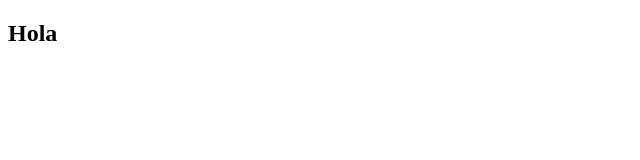
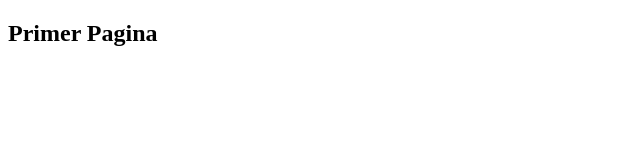
Before and after one commit to hrogeliosc/git-curso-youtube, a plain HTML site: page index.html in a window 1280 px wide. Shown: the whole page, without its empty margins (0-640 px from the left). Drawn offline with Linux system fonts and the light colour scheme.

Commit message:
ahora el index tiene un cambio

```diff
--- a/index.html
+++ b/index.html
@@ -8,7 +8,7 @@
 </head>
 <body>
 
-    <h2>Hola</h2>
+    <h2>Primer Pagina</h2>
 
 </body>
 </html>
```
